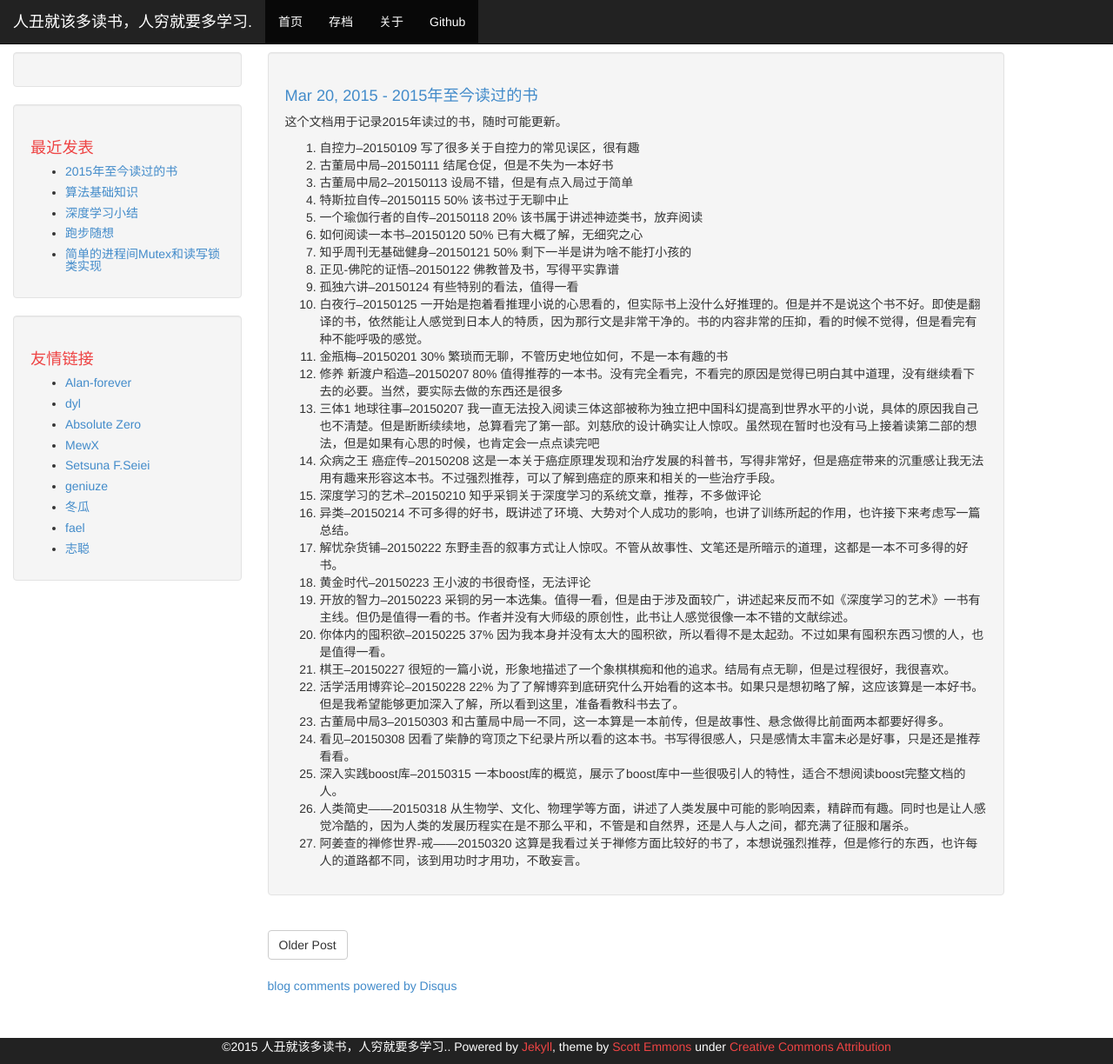
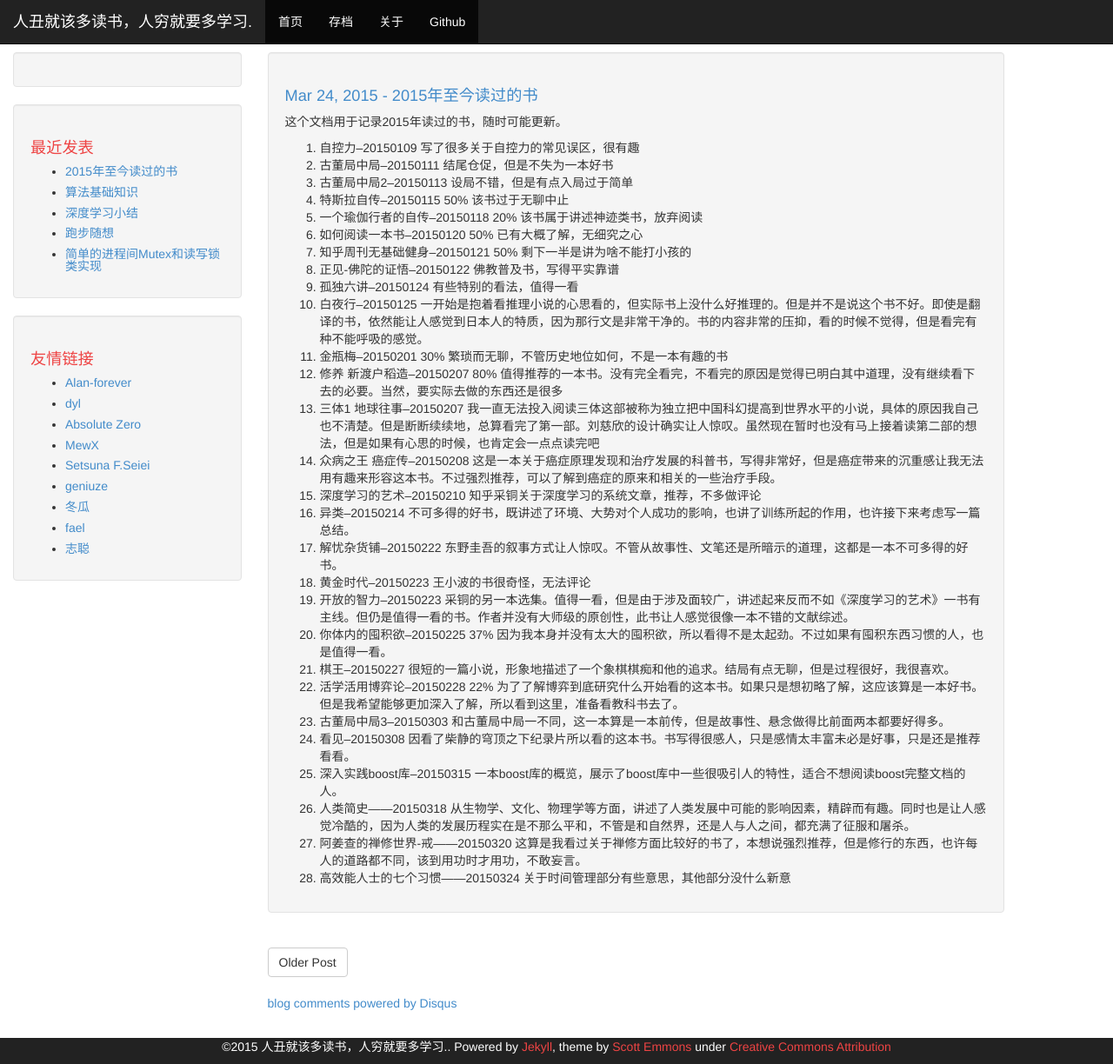
Before and after one commit to phonzia/old_blog, a Jekyll site: the page built from _posts/2015-03-24-BooksRead.md, in a window 1280 px wide and 1224 px high. Shown: the whole window at 87% size. Built offline with Jekyll 4.4.1, drawn with Linux system fonts in a browser that asks for light colours; Markdown is read by kramdown in place of the engine named in the settings; comment, search, counter and statistics services are not loaded.

Commit message:
add book read

```diff
--- a/_posts/2015-03-20-BooksRead.md
+++ b/_posts/2015-03-24-BooksRead.md
@@ -32,3 +32,4 @@ title: "2015年至今读过的书"
 25. 深入实践boost库--20150315 一本boost库的概览，展示了boost库中一些很吸引人的特性，适合不想阅读boost完整文档的人。
 26. 人类简史——20150318 从生物学、文化、物理学等方面，讲述了人类发展中可能的影响因素，精辟而有趣。同时也是让人感觉冷酷的，因为人类的发展历程实在是不那么平和，不管是和自然界，还是人与人之间，都充满了征服和屠杀。
 27. 阿姜查的禅修世界-戒——20150320 这算是我看过关于禅修方面比较好的书了，本想说强烈推荐，但是修行的东西，也许每人的道路都不同，该到用功时才用功，不敢妄言。
+28. 高效能人士的七个习惯——20150324 关于时间管理部分有些意思，其他部分没什么新意
```
